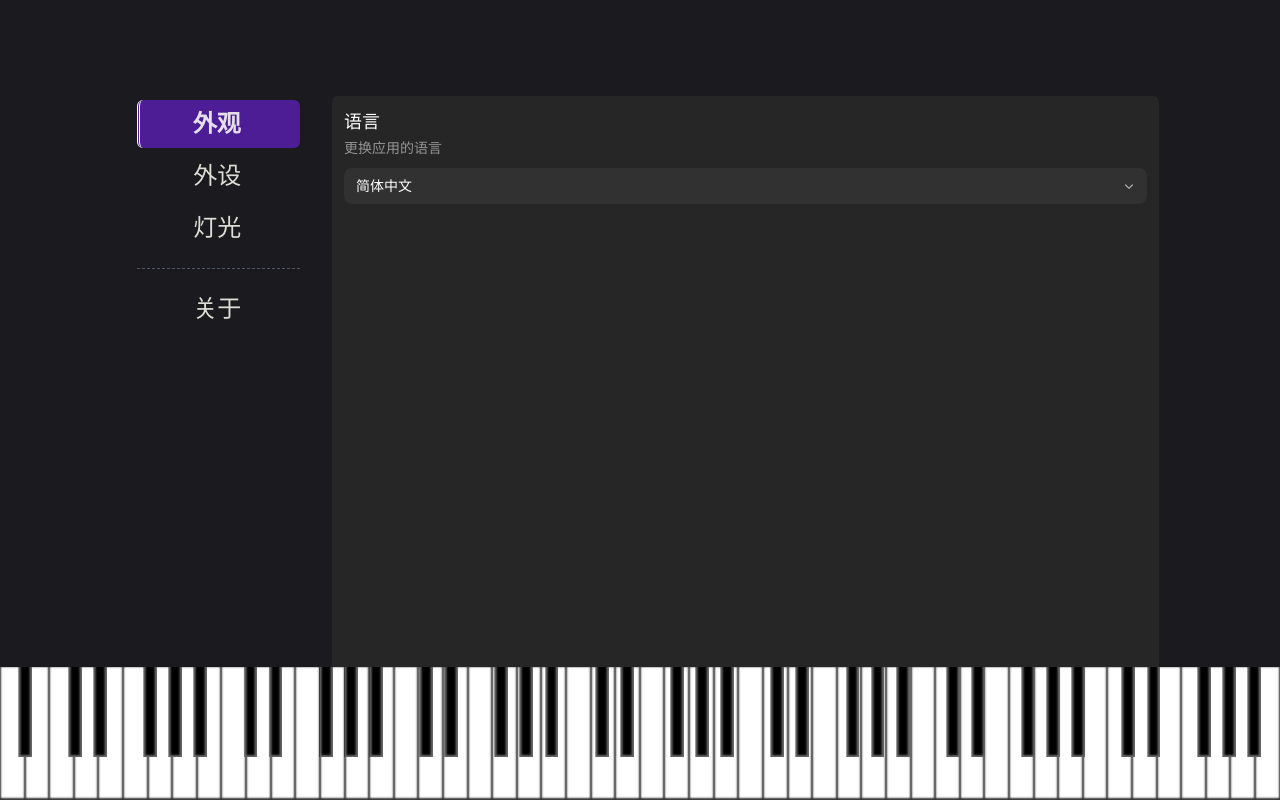
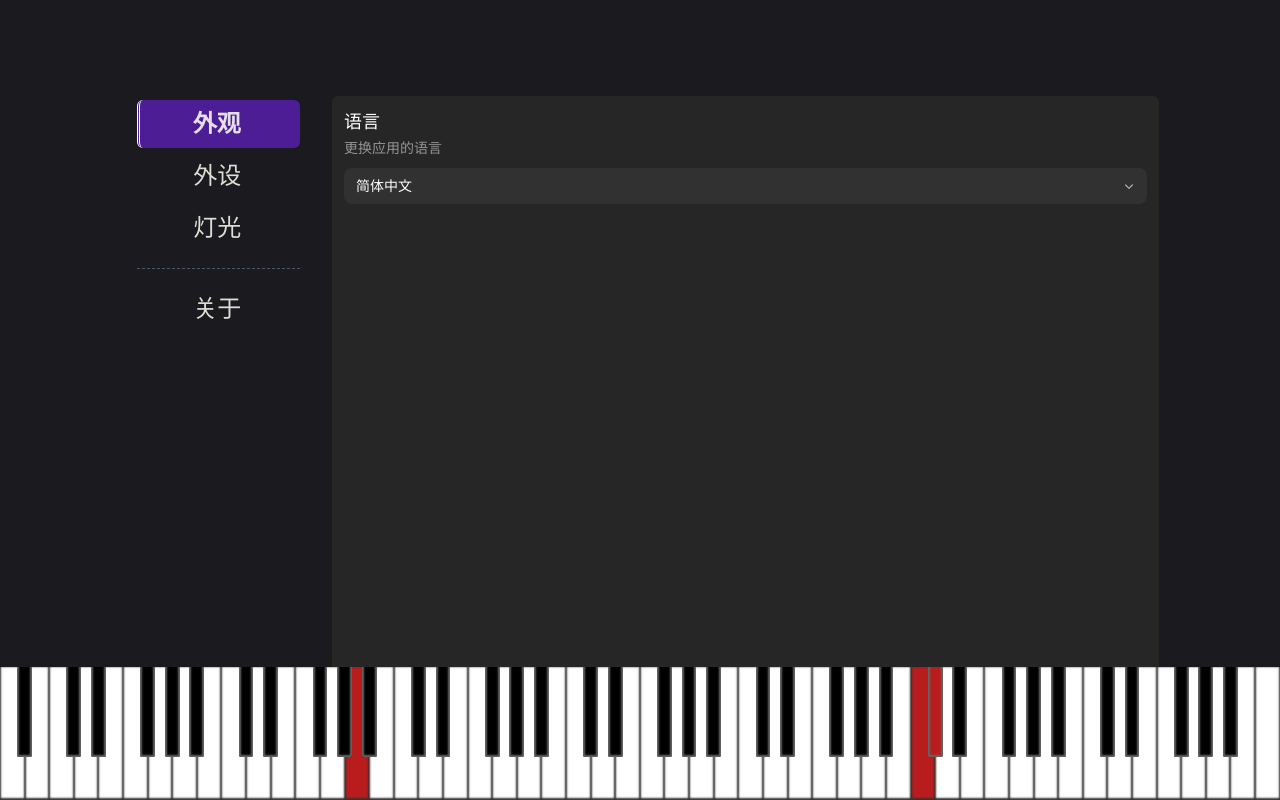
Before and after one commit to ChiruMori/EffectMidi, a React (Vite) app: page / in a window 1280 px wide. Built offline with nearby package versions, Linux system fonts and the light colour scheme.

Commit message:
[#1] 键盘、范围、菜单组件实现

```diff
--- a/postcss.config.js
+++ b/postcss.config.js
@@ -1,6 +1,6 @@
 module.exports = {
   plugins: {
     tailwindcss: {},
-    autoprefixer: {},
-  },
+    autoprefixer: {}
+  }
 }
--- a/src/renderer/src/App.tsx
+++ b/src/renderer/src/App.tsx
@@ -1,13 +1,15 @@
+import { useState } from 'react'
 import ConfigMenu from './components/ConfigMenu'
 import Keyboard from './components/Keyboard'
 
 function App(): JSX.Element {
   const ipcHandle = (): void => window.electron.ipcRenderer.send('ping')
+  const [activeKeys, setActiveKeys] = useState<string[]>(['C7', 'C7#', 'A3'])
 
   return (
     <>
       <ConfigMenu />
-      <Keyboard />
+      <Keyboard activeKeys={activeKeys} />
     </>
   )
 }
--- a/src/renderer/src/common/score.ts
+++ b/src/renderer/src/common/score.ts
@@ -30,11 +30,11 @@ export class Score {
   /**
    * 从字符串构造音符
    */
-  static fromString(scoreStr: string) {
+  static fromString(scoreStr: string): Score {
     // CDEFGAB
-    let letter = scoreStr[0]
+    const letter = scoreStr[0]
     // 八度
-    let octave = parseInt(scoreStr[1])
+    const octave = parseInt(scoreStr[1])
     // #、b
     let sharp: '#' | 'b' | null = null
     if (scoreStr.length === 3) {
@@ -46,8 +46,8 @@ export class Score {
   /**
    * 下一个半音
    */
-  nextHalfTone() {
-    let halfTone = this.letter + (this.sharp == null ? '' : this.sharp)
+  nextHalfTone(): Score {
+    const halfTone = this.letter + (this.sharp == null ? '' : this.sharp)
     let halfToneIndex = -1
     for (let i = 0; i < 12; i++) {
       if (HALF_TONE_TABLE[i].includes(halfTone)) {
@@ -56,7 +56,7 @@ export class Score {
       }
     }
     halfToneIndex = (halfToneIndex + 1) % 12
-    let nextHalfTone = HALF_TONE_TABLE[halfToneIndex]
+    const nextHalfTone = HALF_TONE_TABLE[halfToneIndex]
     return new Score(
       nextHalfTone[0].charAt(0),
       this.octave + (halfToneIndex === 0 ? 1 : 0),
@@ -64,7 +64,7 @@ export class Score {
     )
   }
 
-  toString() {
+  toString(): string {
     return this.letter + this.octave + (this.sharp == null ? '' : this.sharp)
   }
 }
--- a/src/renderer/src/components/Keyboard/index.styl
+++ b/src/renderer/src/components/Keyboard/index.styl
@@ -1,6 +1,7 @@
 .kb-container {
     position: relative;
     overflow: hidden;
+    background-color: #FFF;
 
     .kb {
         position: relative;
@@ -8,19 +9,17 @@
 
     .kb-w {
         flex: 1;
-        background-color: white;
         height: 100%;
         box-shadow: inset 0 -1px 2px 1px #333;
     }
 
     .kb-b {
         position: absolute;
-        width: 0.8rem;
-        background-color: black;
+        width: 60%;
         height: 75%;
         top: -10px;
-        left: 50%;
-        transform: translateX(-50%);
+        left: 70%;
+        border-radius: 2px;
         z-index: 1;
         box-shadow: inset 0px 0px 2px 2px #666;
     }
--- a/src/renderer/src/components/Keyboard/index.tsx
+++ b/src/renderer/src/components/Keyboard/index.tsx
@@ -4,7 +4,7 @@ import './index.styl'
 const whiteKeyCnt = 52
 const startScore = 'A1'
 
-export default function Keyboard(): JSX.Element {
+export default function Keyboard({ activeKeys }: { activeKeys: string[] }): JSX.Element {
   const keyboards = [] as Score[][]
   let nextScore = Score.fromString(startScore)
   while (keyboards.length < whiteKeyCnt) {
@@ -20,15 +20,16 @@ export default function Keyboard(): JSX.Element {
     <div className="absolute w-full h-1/6 bg-white bottom-0">
       <div className="flex flex-nowrap size-full kb-container">
         {keyboards.map((scoreTuple, idx) => (
-          <div className="kb kb-w" key={idx}>
-            {/* <span>{scoreTuple[0].toString()}</span> */}
+          <div
+            className={`kb kb-w ${activeKeys.includes(scoreTuple[0].toString()) ? 'bg-red-700' : 'bg-white'}`}
+            key={idx}
+            id={scoreTuple[0].toString()}
+          >
             {scoreTuple.length === 2 && (
               <div
-                className="kb kb-b"
-                style={{ left: `${((idx + 0.5) * 100) / whiteKeyCnt + 100}%` }}
-              >
-                {/* <span>{scoreTuple[1].toString()}</span> */}
-              </div>
+                className={`kb kb-b ${activeKeys.includes(scoreTuple[1].toString()) ? 'bg-red-700' : 'bg-black'}`}
+                id={scoreTuple[1].toString()}
+              ></div>
             )}
           </div>
         ))}
--- a/src/renderer/src/components/MenuContent/index.tsx
+++ b/src/renderer/src/components/MenuContent/index.tsx
@@ -30,7 +30,7 @@ export default function MenuContent({ menu }: { menu: MenuOptions }): JSX.Elemen
         hidden={menu !== 'devices'}
         className={`animate__animated animate__faster w-32 ${menu === 'devices' ? 'animate__lightSpeedInRight' : ''}`}
       >
-        <EmRange max={100} min={0} fromColor='#000000' toColor='#4CAF50'/>
+        <EmRange max={100} min={0} fromColor="#000000" toColor="#4CAF50" />
       </div>
     </div>
   )
--- a/src/renderer/src/components/basic/EmRange/index.tsx
+++ b/src/renderer/src/components/basic/EmRange/index.tsx
@@ -53,9 +53,9 @@ const EmRange: React.FC<EmRangeProps> = ({
     return `#${Math.round(r).toString(16).padStart(2, '0')}${Math.round(g).toString(16).padStart(2, '0')}${Math.round(b).toString(16).padStart(2, '0')}`
   }
 
-  const handleMouseDown = (event: React.MouseEvent<HTMLElement>) => {
+  const handleMouseDown = (event: React.MouseEvent<HTMLElement>): void => {
     const dragStartY = event.clientY
-    const handleMouseMove = function (e: Event) {
+    const handleMouseMove = function (e: Event): void {
       const deltaY = (-((e as MouseEvent).clientY - dragStartY) / (max - min)) * 30
       const newValue = ~~Math.min(max, Math.max(min, value + deltaY))
       setValue(newValue)
--- a/src/renderer/src/lang/index.ts
+++ b/src/renderer/src/lang/index.ts
@@ -19,7 +19,7 @@ const parsedLangMap: { [key: string]: LangData } = {}
  *
  * @param lang 语言代码
  */
-const loadLangFile = async (lang: Lang) => {
+const loadLangFile = async (lang: Lang): Promise<void> => {
   if (null === parsedLangMap[lang] || undefined === parsedLangMap[lang]) {
     const langFile = await import(`../lang/${lang}.yaml`)
     parsedLangMap[lang] = langFile.default
@@ -29,7 +29,7 @@ const loadLangFile = async (lang: Lang) => {
 /**
  * 自定义 Hook 用于获取多语言文本
  */
-export default function useGetText() {
+export default function useGetText(): (key: string) => string {
   const lang = useSelector((state: RootState) => state.lang)
   const [text, setText] = useState<LangData>({})
 
@@ -52,4 +52,4 @@ export default function useGetText() {
   return getText
 }
 
-export const selectLang = (state: RootState) => state.lang
+export const selectLang = (state: RootState): Lang => state.lang
--- a/tailwind.config.js
+++ b/tailwind.config.js
@@ -1,11 +1,8 @@
 /** @type {import('tailwindcss').Config} */
 module.exports = {
-  content: [
-    './src/renderer/**/*.html',
-    './src/renderer/**/*.{ts,tsx}',
-  ],
+  content: ['./src/renderer/**/*.html', './src/renderer/**/*.{ts,tsx}'],
   theme: {
-    extend: {},
+    extend: {}
   },
-  plugins: [],
+  plugins: []
 }
```
Also changed, not shown: src/preload/index.ts (line endings or trailing spaces), src/renderer/src/common/store.ts (line endings or trailing spaces), 5 other files (tests, documents, lock files or other folders).
